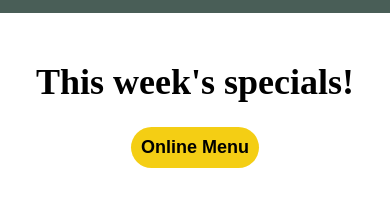
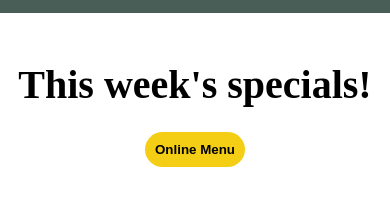
Before and after one commit to webBrah/react, a React (Create React App) app in the folder little-lemon-restaurant/: page / in a window 390 px wide. Shown: the part 549-762 px from the top of the page. Built offline with nearby package versions, Linux system fonts and the light colour scheme; the HTML template or start-up script is replaced by a standard one; a web font is replaced by a local one.

Commit message:
Style Updates

```diff
--- a/little-lemon-restaurant/src/components/Specials/Card.css
+++ b/little-lemon-restaurant/src/components/Specials/Card.css
@@ -5,6 +5,7 @@
   border: none;
   border-radius: 10px;
   background-color: var(--secondary-three);
+  margin: 0 auto;
 }
 
 .card {
--- a/little-lemon-restaurant/src/components/Specials/Specials.css
+++ b/little-lemon-restaurant/src/components/Specials/Specials.css
@@ -17,7 +17,7 @@
 }
 
 .specials-title h2 {
-  font-size: 64px;
+  font-size: 4rem;
 }
 
 .btn {
@@ -31,25 +31,12 @@
   font-weight: bolder;
 }
 
-.card {
+.cards-wrapper {
   display: flex;
-  flex-direction: row;
-  justify-content: space-evenly;
   flex-wrap: wrap;
-  max-width: 100%;
-}
-
-@media screen and (max-width: 767px) {
-  .specials-title h2 {
-  font-size: 40px;
-  text-align: center;
-  margin: 0;
-  }
-
-  .btn {
-  width: 100%;
-  font-size: 18px;
-  }
+  justify-content: center;
+  align-items: center;
+  margin-top: 2rem;
 }
 
 @media screen and (max-width: 767px) {
@@ -60,7 +47,33 @@
   }
 
   .specials-title h2 {
-      font-size: 36px;
+    font-size: 3rem;
+    text-align: center;
+    margin-bottom: 1rem;
+  }
+
+  .btn {
+    width: 100%;
+    margin-bottom: 1rem;
+  }
+
+  .cards-wrapper {
+    display: flex;
+    flex-wrap: wrap;
+    justify-content: center;
+    align-items: center;
+    margin-top: 2rem;
+  }
+
+  .card {
+    flex-basis: calc(50% - 20px);
+    margin-bottom: 30px;
+  }
+}
+
+@media screen and (max-width: 479px) {
+  .specials-title h2 {
+    font-size: 2.5rem;
     margin-bottom: 1rem;
     text-align: center;
   }
@@ -70,11 +83,12 @@
     margin-bottom: 1rem;
   }
 
+  .cards-wrapper {
+    margin-top: 1rem;
+  }
+
   .card {
-      display: flex;
-      flex-direction: column;
-      align-items: center;
-      justify-content: center;
-      padding: 1rem;
+    flex-basis: calc(100% - 20px);
+    margin-bottom: 2rem;
   }
 }
--- a/little-lemon-restaurant/src/components/Specials/Specials.jsx
+++ b/little-lemon-restaurant/src/components/Specials/Specials.jsx
@@ -3,6 +3,7 @@ import './Specials.css';
 import GreekSalad from '../../assets/food/greek-salad.webp';
 import Bruschetta from '../../assets/food/bruschetta.jpeg';
 import LemonDessert from '../../assets/food/lemon-dessert.webp';
+import { Link } from 'react-router-dom';
 
 const menuItems = [
   {
@@ -11,7 +12,7 @@ const menuItems = [
     price: '$12.99',
     description:
       'The famous greek salad of crispy lettuce, peppers, olives and our Chicago style feta cheese, garnished with crunchy garlic and rosemary croutions.',
-    image: GreekSalad
+    image: GreekSalad,
   },
   {
     id: '2',
@@ -19,7 +20,7 @@ const menuItems = [
     price: '$5.99',
     description:
       'Our Bruschetta is made from grilled bread that has been smeared with garlic and seasoned with salt and olive oil.',
-    image: Bruschetta
+    image: Bruschetta,
   },
   {
     id: '3',
@@ -27,7 +28,7 @@ const menuItems = [
     price: '$5.00',
     description:
       "This comes stright from grandma's recipe book, every last ingredient has been sourced and is as authentic as can be imagined.",
-      image: LemonDessert
+    image: LemonDessert,
   },
 ];
 
@@ -40,14 +41,15 @@ export default function Specials(props) {
             <h2>This week's specials!</h2>
           </div>
           <div className="specials-btn">
-            <button className="btn">Online Menu</button>
+            <Link to="/menu">
+              <button className="btn">Online Menu</button>
+            </Link>
           </div>
         </div>
 
-        <div className="card-wrapper">
-          <div className="card">
-            {menuItems.map((item) => (
-              <Card
+        <div className="cards-wrapper">
+          {menuItems.map((item) => (
+            <Card
               key={item.id}
               src={item.image}
               alt={item.title}
@@ -55,8 +57,7 @@ export default function Specials(props) {
               h3={item.price}
               p={item.description}
             />
-            ))}
-          </div>
+          ))}
         </div>
       </section>
     </div>
```
Lines whose indentation alone changed are shown as unchanged.
